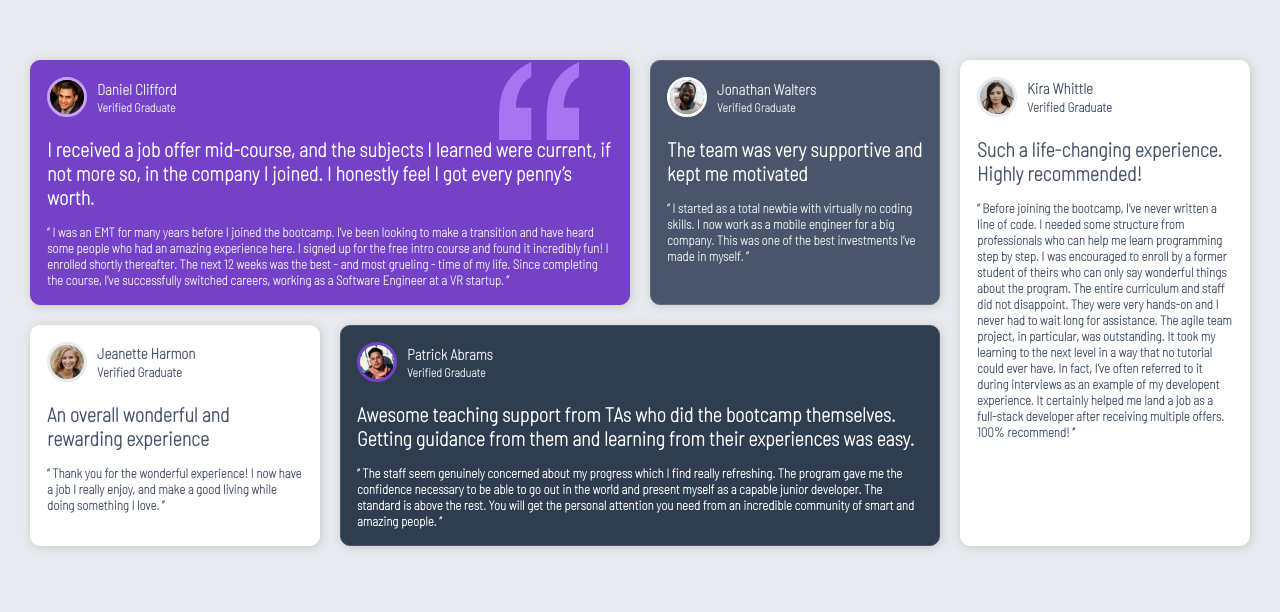
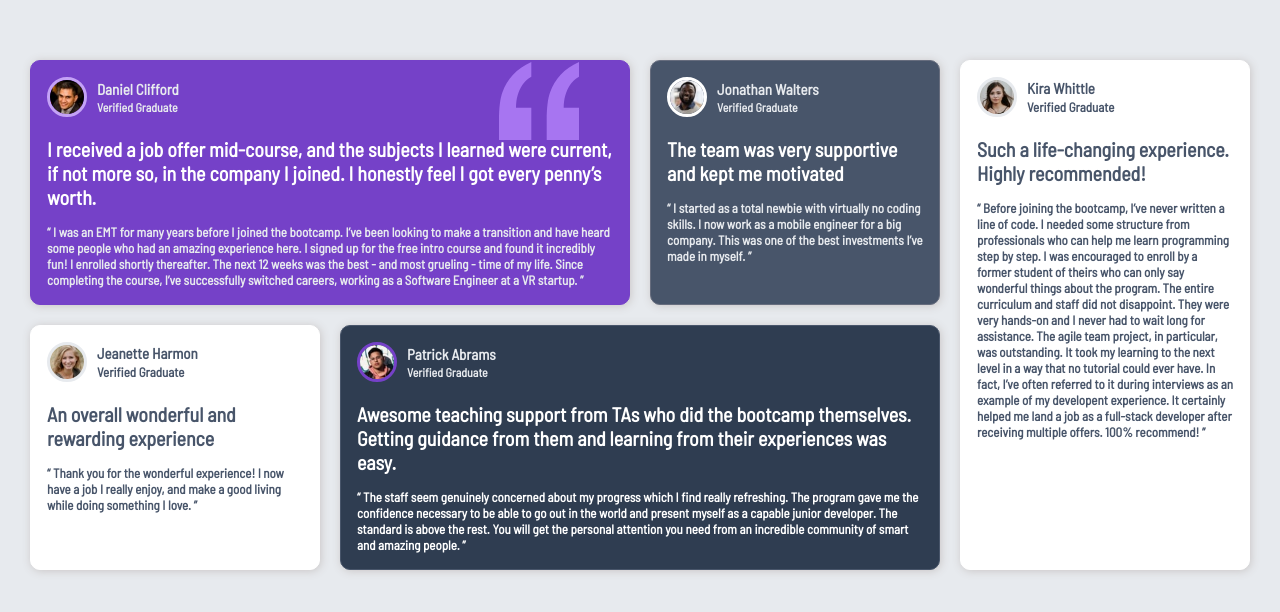
Before and after one commit to NetizenCode/testimonial-grid-section, a plain HTML site: page index.html in a window 1280 px wide. Drawn offline with Linux system fonts and the light colour scheme.

Commit message:
font modified

```diff
--- a/style.css
+++ b/style.css
@@ -5,7 +5,7 @@
 }
 @font-face {
     font-family: DaSilva-light;
-    src: url(/fonts/Barlow_Semi_Condensed/BarlowSemiCondensed-Thin.ttf)
+    src: url(/fonts/Barlow_Semi_Condensed/BarlowSemiCondensed-Regular.ttf)
 }
 body {
     font-family: DaSilva-light;
```
